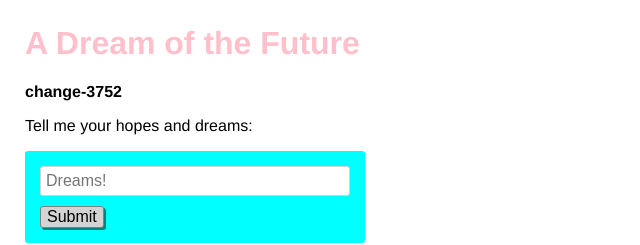
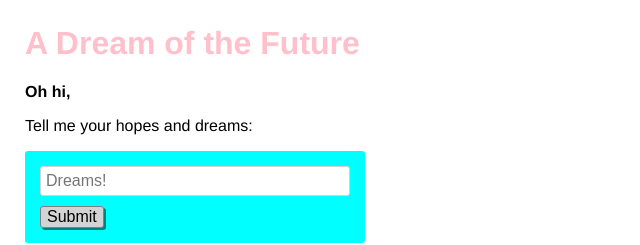
Before and after one commit to glitch-test/test-push, a website: page views/index.html in a window 1280 px wide. Shown: the top 245 px of the page, 0-640 px from the left. Drawn offline with nearby package versions, Linux system fonts and the light colour scheme; no server answers.

Commit message:
Commit: github-916

```diff
--- a/views/index.html
+++ b/views/index.html
@@ -26,7 +26,7 @@
     </header>
 
     <main>
-      <p class="bold">change-3752</p>
+      <p class="bold">Oh hi,</p>
       <p>Tell me your hopes and dreams:</p>
       <form>
         <input type="text" maxlength="100" placeholder="Dreams!">
```
